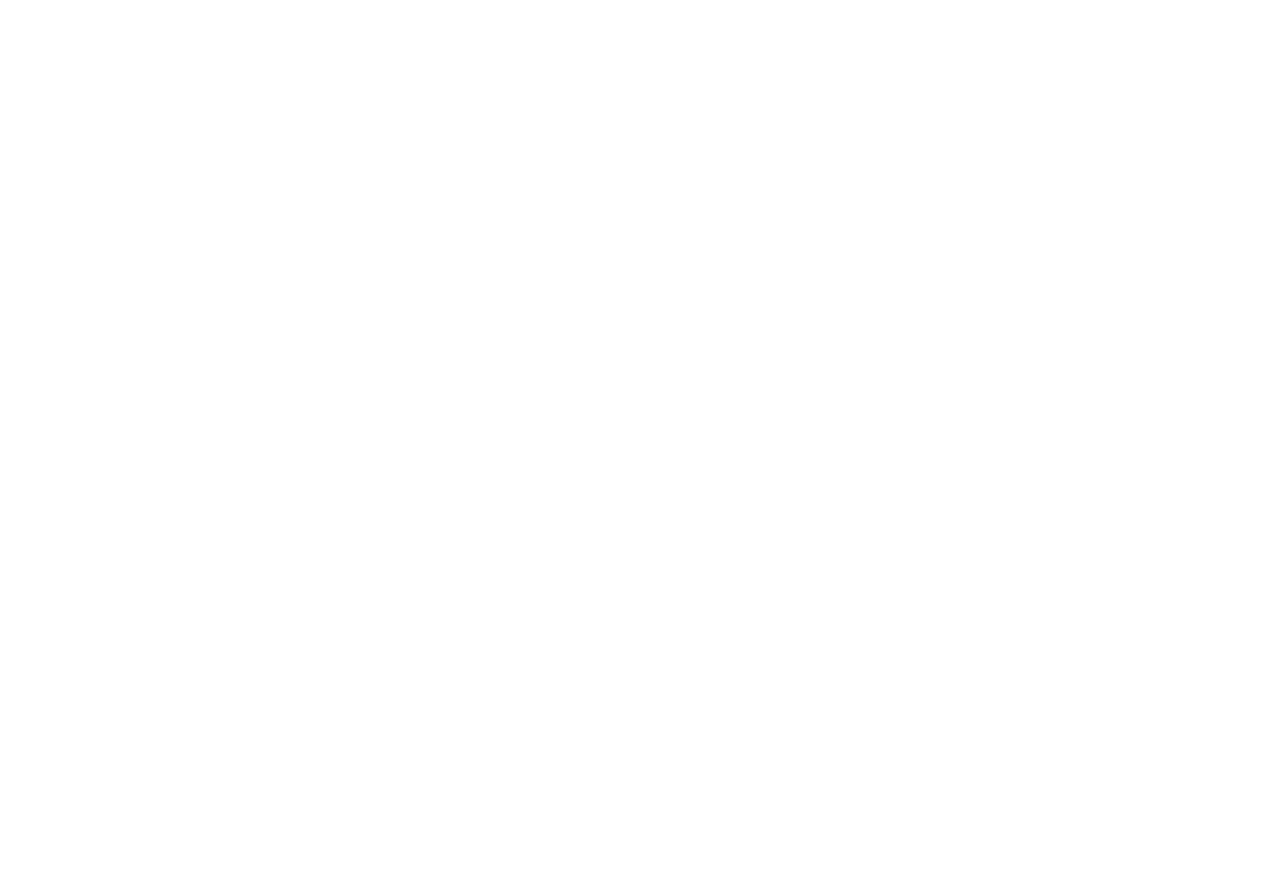
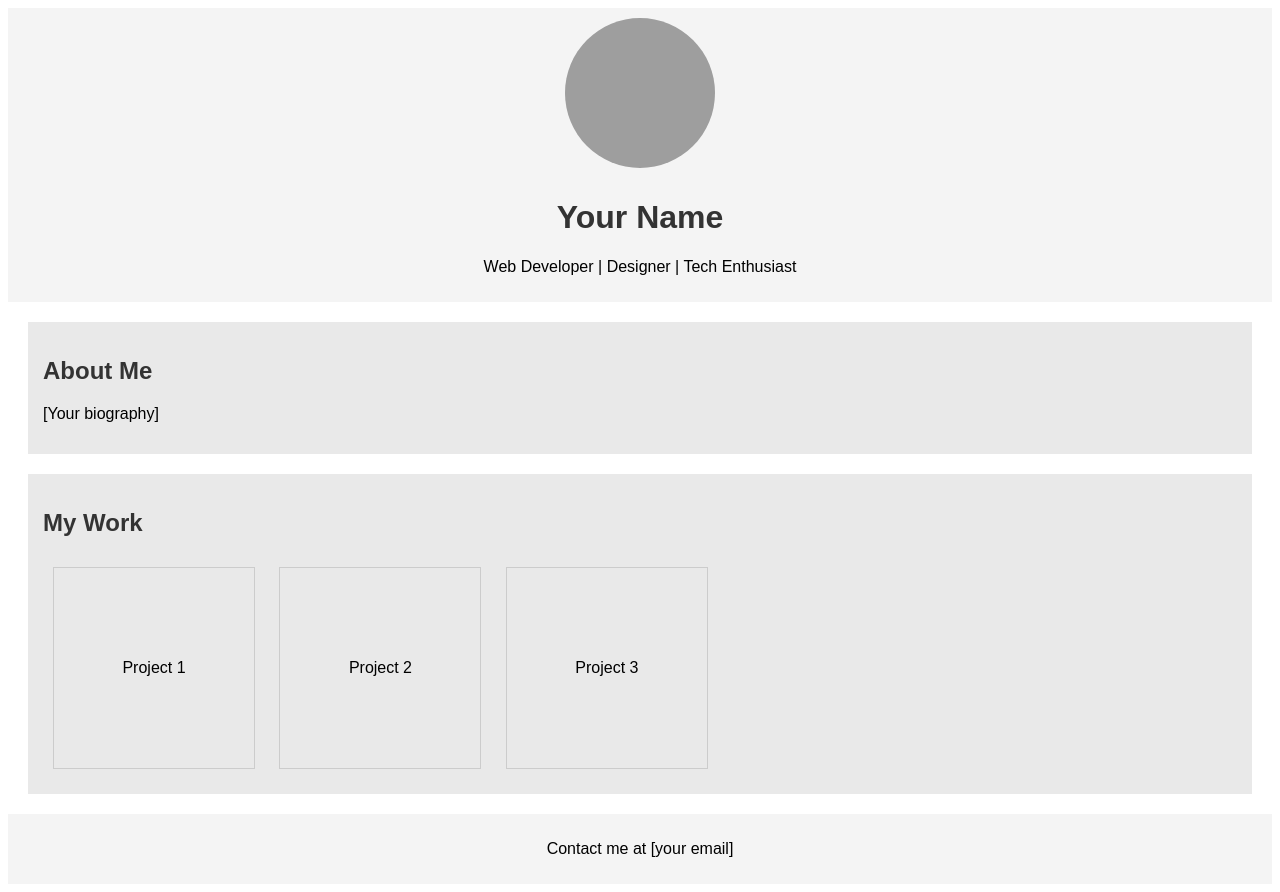
Before and after one commit to Yashchatse/first_repository, a plain HTML site: page index.html in a window 1280 px wide. Before the commit the page ends 800 px from the top, so only its background shows below. Drawn offline with Linux system fonts and the light colour scheme; grey boxes are pictures that could not be loaded.

Commit message:
normal html project add

```diff
--- a/index.html
+++ b/index.html
@@ -1,11 +1,26 @@
-<!DOCTYPE html>
-<html lang="en">
+<html>
 <head>
-    <meta charset="UTF-8">
-    <meta name="viewport" content="width=device-width, initial-scale=1.0">
-    <title>Document</title>
+    <title>Your Name - Portfolio</title>
+    <link rel="stylesheet" type="text/css" href="style.css">
 </head>
 <body>
-
+    <header>
+        <img src="https://i.imgur.com/KvEuBiI.png">
+        <h1>Your Name</h1>
+        <p>Web Developer | Designer | Tech Enthusiast</p>
+    </header>
+    <section id="bio">
+        <h2>About Me</h2>
+        <p>[Your biography]</p>
+    </section>
+    <section id="work">
+        <h2>My Work</h2>
+        <div class="project" id="project1">Project 1</div>
+        <div class="project" id="project2">Project 2</div>
+        <div class="project" id="project3">Project 3</div>
+    </section>
+    <footer>
+        <p>Contact me at [your email]</p>
+    </footer>
 </body>
 </html>
--- /dev/null
+++ b/style.css
@@ -0,0 +1,45 @@
+body {
+    font-family: Arial, sans-serif;
+}
+
+header {
+    text-align: center;
+    padding: 10px;
+    background-color: #f4f4f4;
+}
+
+header img {
+    width: 150px;
+    height: 150px;
+    border-radius: 50%;
+    margin-bottom: 10px;
+}
+
+section {
+    margin: 20px;
+}
+
+.project {
+    width: 200px; /* Square dimensions */
+    height: 200px;
+    border: 1px solid #ccc;
+    margin: 10px;
+    display: inline-block; /* Aligns the containers side by side */
+    text-align: center;
+    line-height: 200px; /* Vertically centers the text */
+}
+
+h1, h2 {
+    color: #333;
+}
+
+#bio, #work {
+    background-color: #e9e9e9;
+    padding: 15px;
+}
+
+footer {
+    background-color: #f4f4f4;
+    text-align: center;
+    padding: 10px;
+}
```
